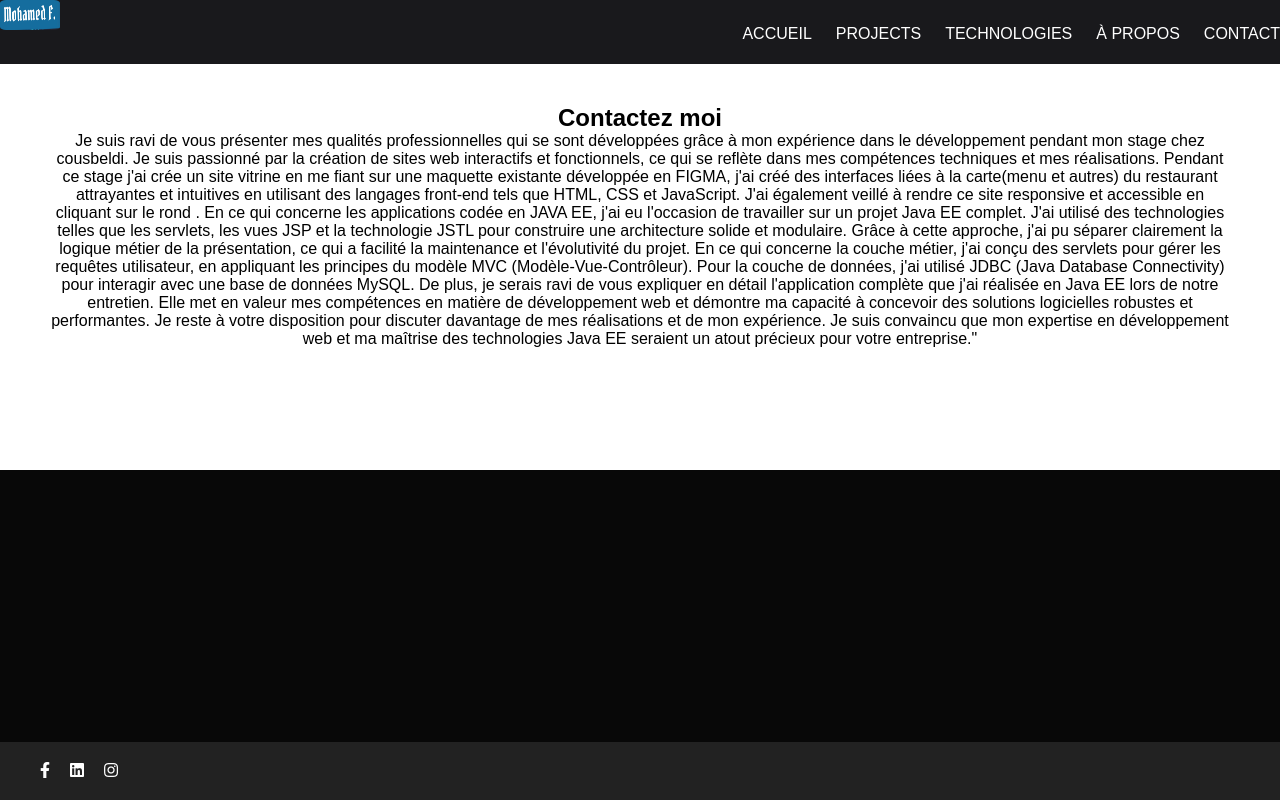
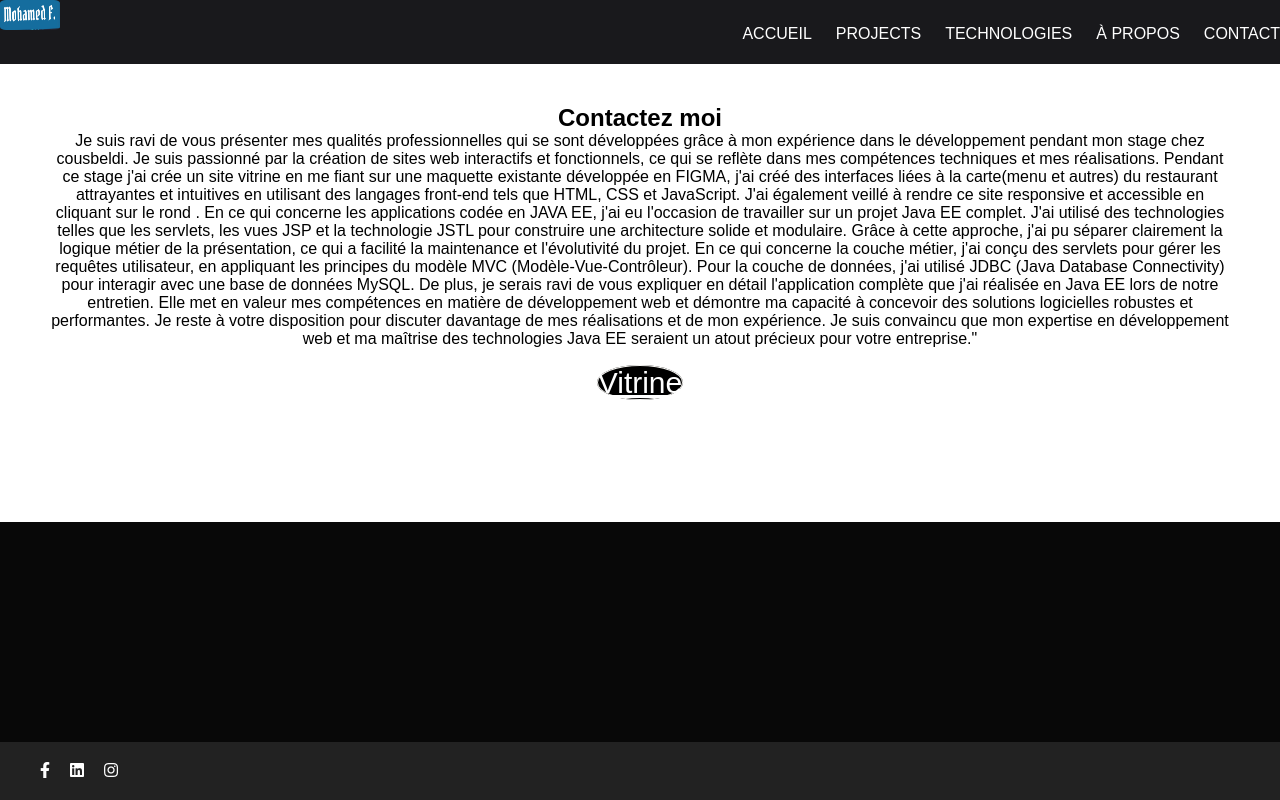
Before and after one commit to djibamady/portofoliomf, an Angular app: page /experience in a window 1280 px wide. Built offline with nearby package versions, Linux system fonts and the light colour scheme.

Commit message:
MAJ du Site

```diff
--- a/src/app/experienceprojet/experienceprojet.component.html
+++ b/src/app/experienceprojet/experienceprojet.component.html
@@ -41,8 +41,9 @@ Je reste à votre disposition pour discuter davantage de mes réalisations et de
                             </p>
 
                 </div>
+                <br>
                 <div class="contact__button">
-                  <a href="https://djibamady.github.io/"><i class="fa-solid fa-up-right-from-square"></i></a>
+                  <a href="https://djibamady.github.io/" style="border:1px solid rgb(247, 246, 243);border-radius: 50%;background-color: black;color: white;font-size: 30px;"><i class="fa-solid fa-up-right-from-square"></i>Vitrine</a>
                 </div>
                 <br>
                 <br>
```
Also changed, not shown: 1 other file (tests, documents, lock files or other folders).
